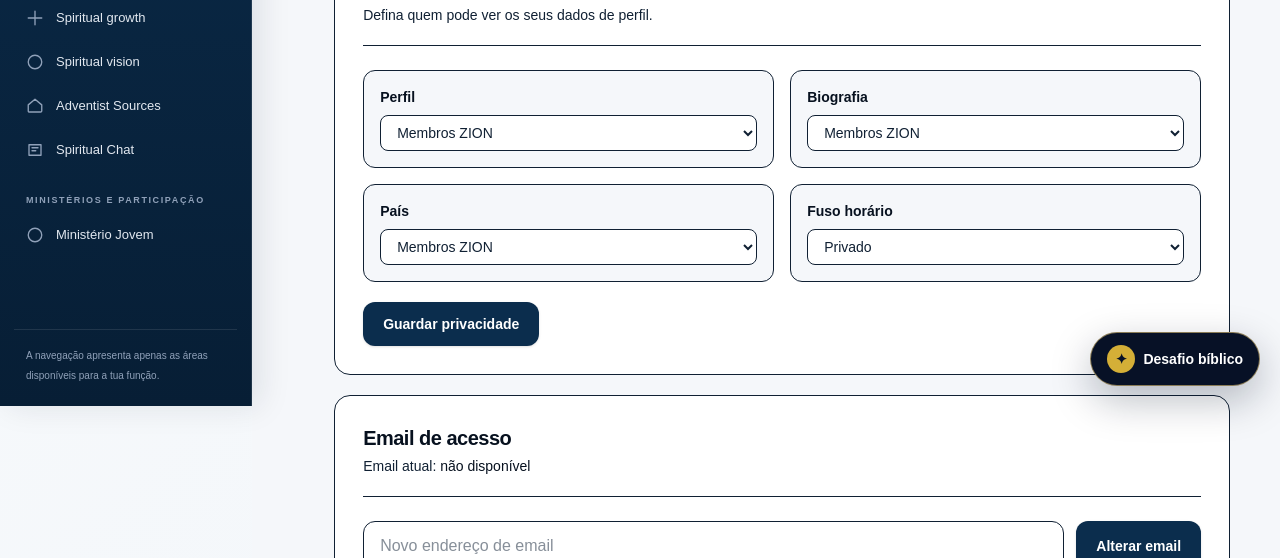
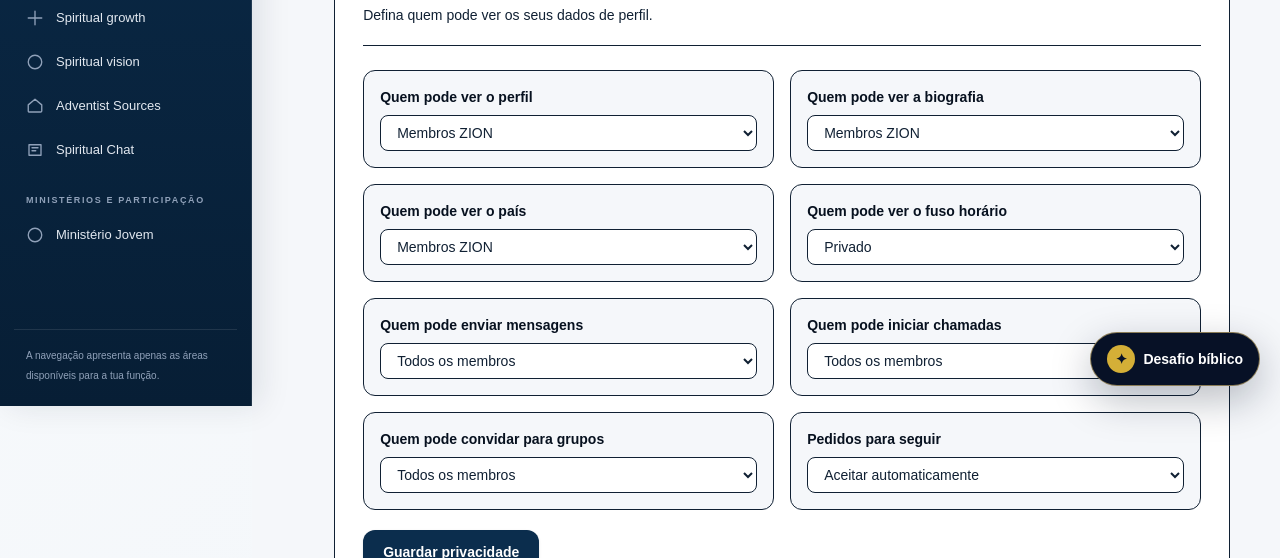
Before and after one commit to Edgar1-Songanga/zion-os, a Next.js app in the folder apps/web/: page /account in a window 1280 px wide. Shown: the part 394-952 px from the top of the page. Built offline with nearby package versions, Linux system fonts and the light colour scheme; no server answers.

Commit message:
feat(account): add social contact privacy controls

```diff
--- a/apps/web/app/account/page.tsx
+++ b/apps/web/app/account/page.tsx
@@ -27,7 +27,10 @@ export default function AccountPage() {
   const [mfaQr, setMfaQr] = useState("");
   const [mfaSecret, setMfaSecret] = useState("");
   const [mfaCode, setMfaCode] = useState("");
-  const [privacy, setPrivacy] = useState({ profile_visibility: "community", bio_visibility: "community", country_visibility: "community", timezone_visibility: "private" });
+  const [privacy, setPrivacy] = useState({
+    profile_visibility: "community", bio_visibility: "community", country_visibility: "community", timezone_visibility: "private",
+    message_policy: "everyone", call_policy: "everyone", group_invite_policy: "everyone", follow_policy: "auto",
+  });
 
   const loadMfa = async () => {
     setMfaLoading(true);
@@ -207,7 +210,11 @@ export default function AccountPage() {
 
         <section className="rounded-2xl border border-[var(--zion-border)] bg-white p-6 shadow-[var(--zion-shadow-sm)] sm:p-7">
           <div className="border-b border-[var(--zion-border)] pb-5"><h2 className="text-xl font-semibold tracking-tight text-[var(--zion-dark)]">Privacidade</h2><p className="mt-1 text-sm text-[var(--zion-muted)]">Defina quem pode ver os seus dados de perfil.</p></div>
-          <div className="mt-6 grid gap-4 sm:grid-cols-2">{([["profile_visibility","Perfil"],["bio_visibility","Biografia"],["country_visibility","País"],["timezone_visibility","Fuso horário"]] as const).map(([key,label]) => <label key={key} className="rounded-xl border border-[var(--zion-border)] bg-[var(--zion-light)] p-4"><span className="block text-sm font-semibold text-[var(--zion-dark)]">{label}</span><select value={privacy[key]} onChange={(e)=>setPrivacy(p=>({...p,[key]:e.target.value}))} className="mt-2 w-full rounded-lg border border-[var(--zion-border)] bg-white px-3 py-2 text-sm outline-none focus:border-[var(--zion-sky)]">{<option value="public">Público</option>}<option value="community">Membros ZION</option><option value="private">Privado</option></select></label>)}</div>
+          <div className="mt-6 grid gap-4 sm:grid-cols-2">
+            {([["profile_visibility","Quem pode ver o perfil"],["bio_visibility","Quem pode ver a biografia"],["country_visibility","Quem pode ver o país"],["timezone_visibility","Quem pode ver o fuso horário"]] as const).map(([key,label]) => <label key={key} className="rounded-xl border border-[var(--zion-border)] bg-[var(--zion-light)] p-4"><span className="block text-sm font-semibold text-[var(--zion-dark)]">{label}</span><select value={privacy[key]} onChange={(e)=>setPrivacy(p=>({...p,[key]:e.target.value}))} className="mt-2 w-full rounded-lg border border-[var(--zion-border)] bg-white px-3 py-2 text-sm outline-none focus:border-[var(--zion-sky)]"><option value="public">Público</option><option value="community">Membros ZION</option><option value="private">Privado</option></select></label>)}
+            {([["message_policy","Quem pode enviar mensagens"],["call_policy","Quem pode iniciar chamadas"],["group_invite_policy","Quem pode convidar para grupos"]] as const).map(([key,label]) => <label key={key} className="rounded-xl border border-[var(--zion-border)] bg-[var(--zion-light)] p-4"><span className="block text-sm font-semibold text-[var(--zion-dark)]">{label}</span><select value={privacy[key]} onChange={(e)=>setPrivacy(p=>({...p,[key]:e.target.value}))} className="mt-2 w-full rounded-lg border border-[var(--zion-border)] bg-white px-3 py-2 text-sm outline-none focus:border-[var(--zion-sky)]"><option value="everyone">Todos os membros</option><option value="followers">Apenas seguidores</option><option value="following">Pessoas que sigo</option><option value="none">Ninguém</option></select></label>)}
+            <label className="rounded-xl border border-[var(--zion-border)] bg-[var(--zion-light)] p-4"><span className="block text-sm font-semibold text-[var(--zion-dark)]">Pedidos para seguir</span><select value={privacy.follow_policy} onChange={(e)=>setPrivacy(p=>({...p,follow_policy:e.target.value}))} className="mt-2 w-full rounded-lg border border-[var(--zion-border)] bg-white px-3 py-2 text-sm outline-none focus:border-[var(--zion-sky)]"><option value="auto">Aceitar automaticamente</option><option value="approval">Aprovar manualmente</option><option value="none">Não permitir novos seguidores</option></select></label>
+          </div>
           <button type="button" onClick={updatePrivacy} disabled={mfaBusy} className="mt-5 rounded-xl bg-[var(--zion-primary)] px-5 py-3 text-sm font-semibold text-white shadow-sm transition hover:bg-[var(--zion-primary-deep)] disabled:opacity-50">Guardar privacidade</button>
         </section>
 
```
